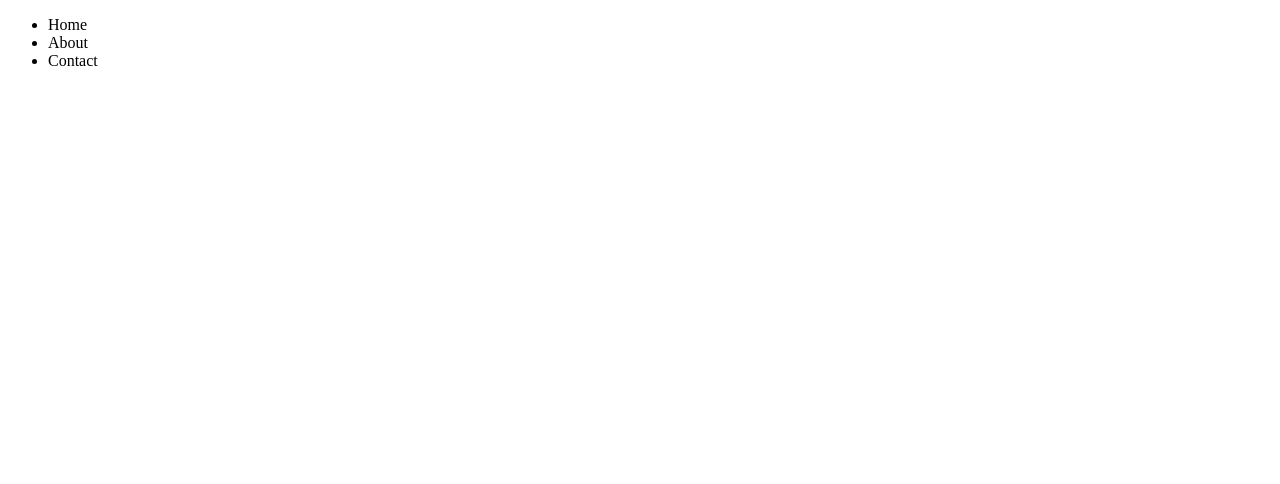
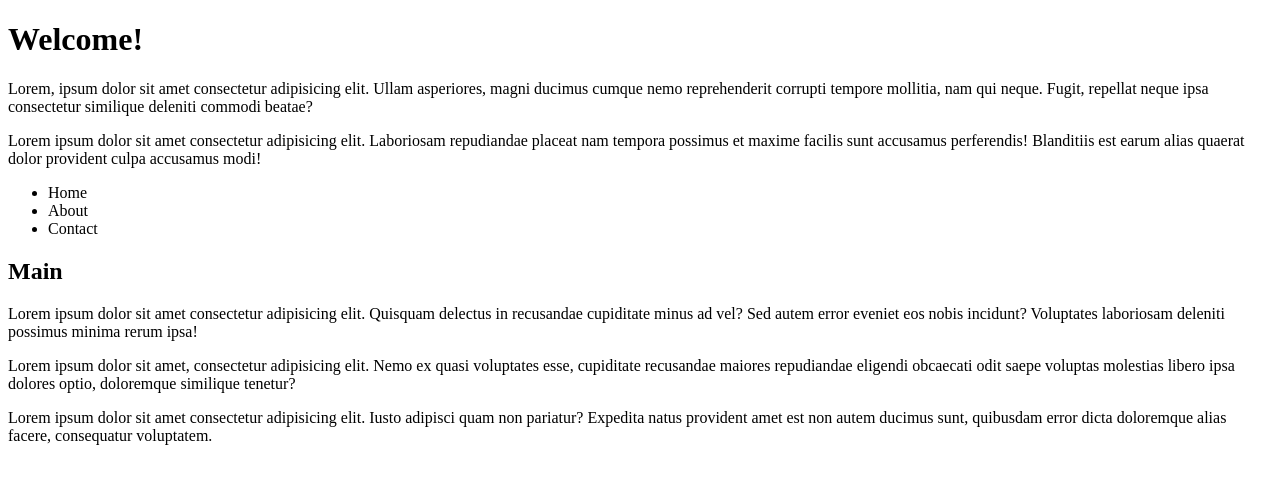
Before and after one commit to Natasha-nj-k/Flexbox-grid, a plain HTML site: page index.html in a window 1280 px wide. Drawn offline with Linux system fonts and the light colour scheme; a web font is replaced by a local one.

Commit message:
added header and main

```diff
--- a/index.html
+++ b/index.html
@@ -12,6 +12,12 @@
 
 <body>
   <div class="container">
+    <header>
+      <h1>Welcome!</h1>
+      <p>Lorem, ipsum dolor sit amet consectetur adipisicing elit. Ullam asperiores, magni ducimus cumque nemo reprehenderit corrupti tempore mollitia, nam qui neque. Fugit, repellat neque ipsa consectetur similique deleniti commodi beatae?</p>
+      <p>Lorem ipsum dolor sit amet consectetur adipisicing elit. Laboriosam repudiandae placeat nam tempora possimus et maxime facilis sunt accusamus perferendis! Blanditiis est earum alias quaerat dolor provident culpa accusamus modi!</p>
+    </header>
+
     <nav class="navbar">
       <ul>
         <li><a href="#home"></a>Home</li>
@@ -19,6 +25,15 @@
         <li><a href="#contact"></a>Contact</li>
       </ul>
     </nav>
+
+    <main class="main-content">
+      <h2>Main</h2>
+      <p>Lorem ipsum dolor sit amet consectetur adipisicing elit. Quisquam delectus in recusandae cupiditate minus ad vel? Sed autem error eveniet eos nobis incidunt? Voluptates laboriosam deleniti possimus minima rerum ipsa!</p>
+      <p>Lorem ipsum dolor sit amet, consectetur adipisicing elit. Nemo ex quasi voluptates esse, cupiditate recusandae maiores repudiandae eligendi obcaecati odit saepe voluptas molestias libero ipsa dolores optio, doloremque similique tenetur?</p>
+      <p>Lorem ipsum dolor sit amet consectetur adipisicing elit. Iusto adipisci quam non pariatur? Expedita natus provident amet est non autem ducimus sunt, quibusdam error dicta doloremque alias facere, consequatur voluptatem.</p>
+    </main>
+
+
   </div>
 </body>
 </html
```
